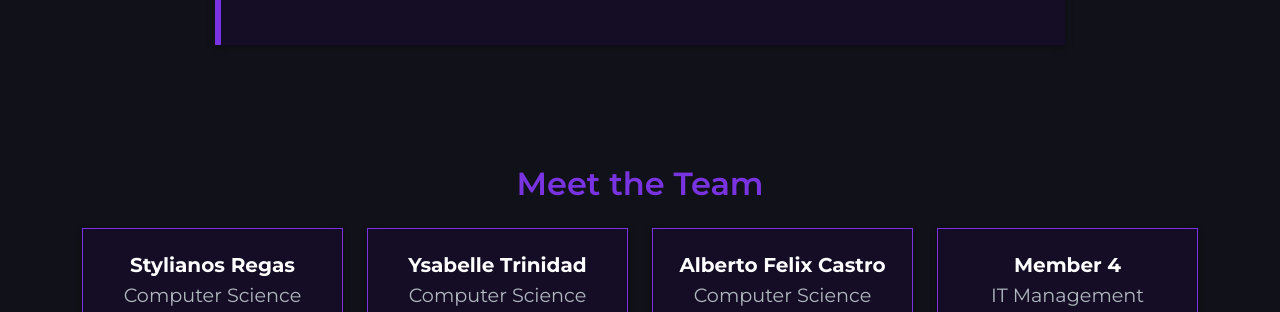
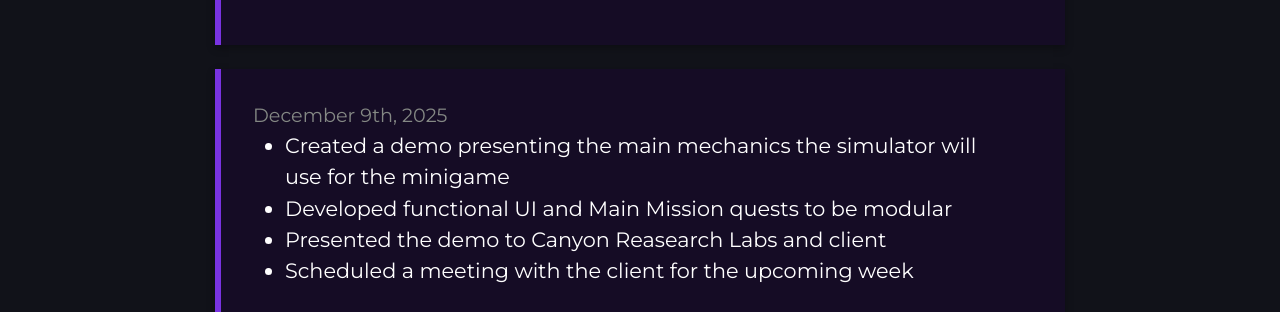
Before and after one commit to aigcu/Nursing-Simulator-Website, a website: page index.html in a window 1280 px wide. Shown: the part 2453-2765 px from the top of the page. Drawn offline with nearby package versions, Linux system fonts and the light colour scheme.

Commit message:
Updated Website

```diff
--- a/index.html
+++ b/index.html
@@ -124,12 +124,24 @@
                 </ul>
 
             </div>
+
             <div class="update-box mx-auto" style="max-width:850px;">
                 <p class="mb-0" id="projectUpdate">November 28th, 2025</p>
                 <ul>
                     <li>Started development of the demo by adding simple movement, multiple touch screen sources, dialogue, and UI</li>
                     <li>Had a meeting to go over the team's progress and update deadlines </li>
                     <li>Plan is to continue moving forward with the development process, meet with a possible new member of the team, and prepare for the December progress report meeting</li>
+                </ul>
+
+            </div>
+
+            <div class="update-box mx-auto" style="max-width:850px;">
+                <p class="mb-0" id="projectUpdate">December 9th, 2025</p>
+                <ul>
+                    <li>Created a demo presenting the main mechanics the simulator will use for the minigame</li>
+                    <li>Developed functional UI and Main Mission quests to be modular</li>
+                    <li>Presented the demo to Canyon Reasearch Labs and client</li>
+                    <li>Scheduled a meeting with the client for the upcoming week</li>
                 </ul>
 
             </div>
```
